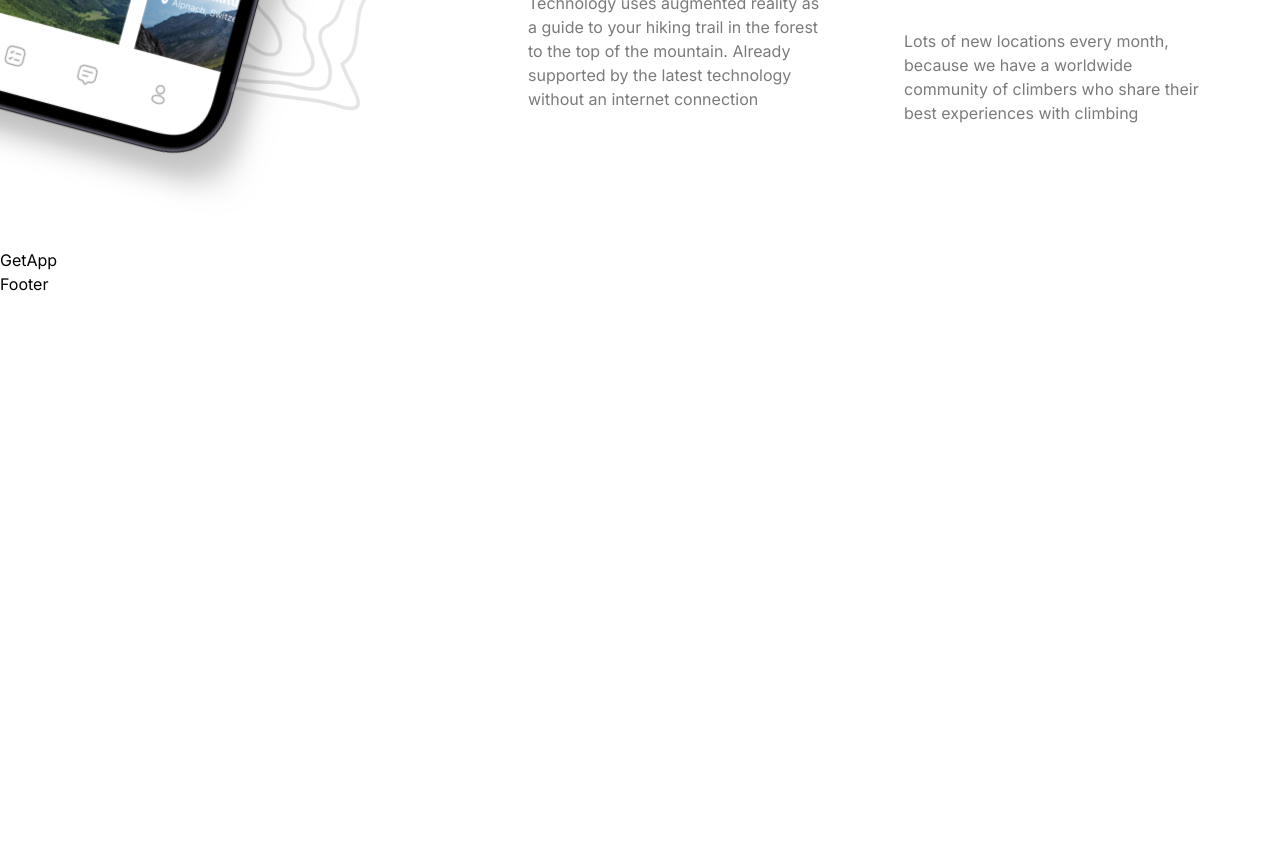
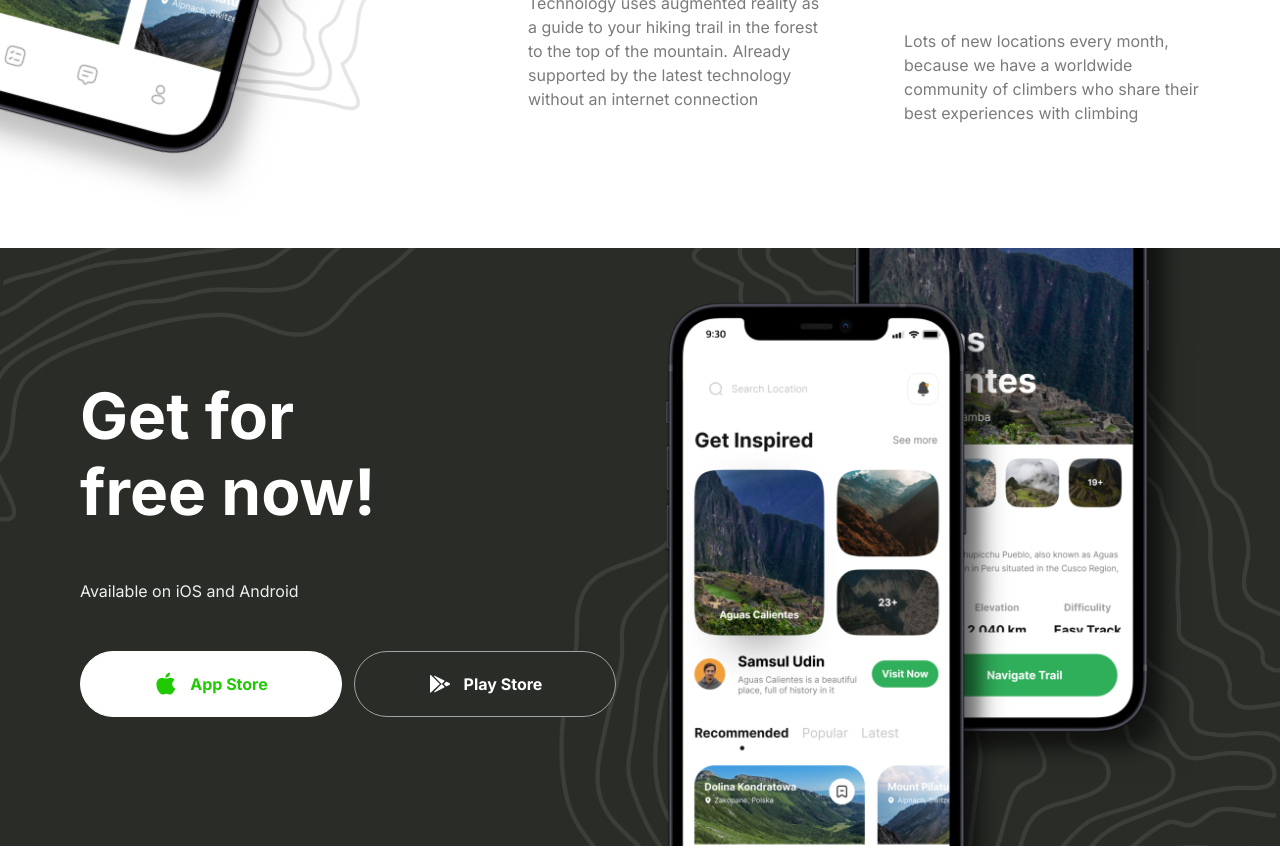
Before and after one commit to ni2-vsv11/next-travel-app, a Next.js app: page / in a window 1280 px wide. Shown: the part 3380-4228 px from the top of the page. Before the commit the page ends 3676 px from the top, so only its background shows below. Built offline with nearby package versions, Linux system fonts and the light colour scheme.

Commit message:
GetApp Section Added

```diff
--- a/app/globals.css
+++ b/app/globals.css
@@ -16,7 +16,7 @@
 
 @layer utilities {
   .btn_white {
-    @apply  border-white bg-white px-8 py-3 text-green-50
+    @apply  border-white bg-white px-8 py-3 text-[#20ca02]
   }
   .btn_white_text  {
     @apply  border-white bg-white px-8 py-3 text-gray-90
--- a/components/Button.tsx
+++ b/components/Button.tsx
@@ -5,15 +5,17 @@
     title: string;
     icon?: string;
     variant: string;
+    full?: boolean;
 }
 
-const Button = ({type, title, icon, variant}: ButtonProps) => {
+const Button = ({type, title, icon, variant, full}: ButtonProps) => {
   return (
     <button
-    className={` flexCenter gap-3 rounded-full border ${variant}`}
+    className={` flexCenter gap-3 rounded-full border ${variant} ${
+      full && 'w-full'}`}
      type= {type}>
         {icon && <Image src={icon} alt={title} width={24} height={24}/>}
-        <label className="bold-16 whitespace-nowrap">{title}</label>
+        <label className="bold-16 whitespace-nowrap cursor-pointer">{title}</label>
     </button>
 
   )
--- a/components/GetApp.tsx
+++ b/components/GetApp.tsx
@@ -1,8 +1,41 @@
 import React from 'react'
+import Button from './Button'
+import Image from 'next/image'
 
 const GetApp = () => {
   return (
-    <div>GetApp</div>
+    <section className='flexCenter w-full flex-col pb-[100px]'>
+      <div className="get-app ">
+        <div className="z-20 flex w-full flex-1 flex-col items-start justify-center gap-12">
+          <h2 className='bold-40 lg:bold-64 xl:max-w-[320px]'>Get for free now!</h2>
+          <p className='regular-16 text-gray-10'>Available on iOS and Android</p>
+          <div className='flex w-full flex-col gap-3 whitespace-nowrap xl:flex-row'>
+            <Button
+             type='button'
+             title='App Store'
+             icon='/apple2.svg'
+             variant='btn_white'
+             full
+            />
+            <Button
+             type='button'
+             title='Play Store'
+             icon='/android.svg'
+             variant='btn_dark_green_outline'
+             full
+            />
+          </div>
+        </div>
+        <div className="flex flex-1 items-center justify-end">
+          <Image
+           src="/phones.png"
+           alt='phones'
+           width={550}
+           height={870}
+          />
+        </div>
+      </div>
+    </section>
   )
 }
 
```
Also changed, not shown: public/apple2.svg (added).
